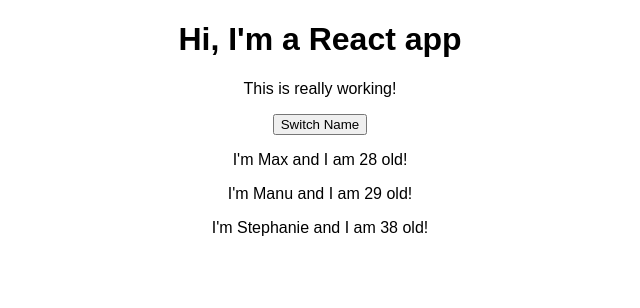
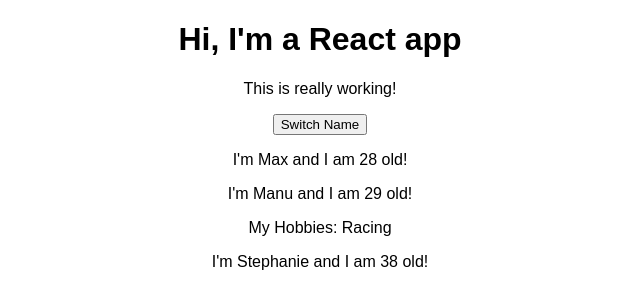
Before and after one commit to bbuchanan/react-tutorial-module1, a React (Create React App) app: page / in a window 1280 px wide. Shown: the top 308 px of the page, without its empty margins (320-960 px from the left). Built offline with nearby package versions, Linux system fonts and the light colour scheme.

Commit message:
passing data to click handlers using bind and anonymous functions.

```diff
--- a/src/App.js
+++ b/src/App.js
@@ -12,11 +12,11 @@
     otherState: 'some other value'
   }
 
-  switchNameHandler = () => {
+  switchNameHandler = (newName) => {
     //console.log("Was clicked!")
     this.setState({
       persons: [
-        { name: 'Maximilian', age: 28 },
+        { name: newName, age: 28 },
         { name: 'Manu', age: 29 },
         { name: 'Stephanie', age: 27 }
       ]
@@ -28,10 +28,17 @@
       <div className="App">
       <h1>Hi, I'm a React app</h1>
       <p>This is really working!</p>
-      <button onClick={this.switchNameHandler}>Switch Name</button>
-      <Person name={this.state.persons[0].name} age={this.state.persons[0].age}/>
-      <Person name={this.state.persons[1].name} age={this.state.persons[1].age}/>
-      <Person name={this.state.persons[2].name} age={this.state.persons[2].age}/>
+      <button onClick={() => this.switchNameHandler('Maximilian!!')}>Switch Name</button>
+      <Person
+        name={this.state.persons[0].name}
+        age={this.state.persons[0].age}/>
+      <Person
+        name={this.state.persons[1].name}
+        age={this.state.persons[1].age}
+        click={this.switchNameHandler.bind(this, 'Max!')}>My Hobbies: Racing</Person>
+      <Person
+        name={this.state.persons[2].name}
+        age={this.state.persons[2].age}/>
       </div>
     );
 
--- a/src/Person/Person.js
+++ b/src/Person/Person.js
@@ -3,7 +3,7 @@
 const person = (props) => {
   return (
     <div>
-      <p>I'm {props.name} and I am {props.age} old!</p>
+      <p onClick={props.click}>I'm {props.name} and I am {props.age} old!</p>
       <p>{props.children}</p>
     </div>
 )}
```
